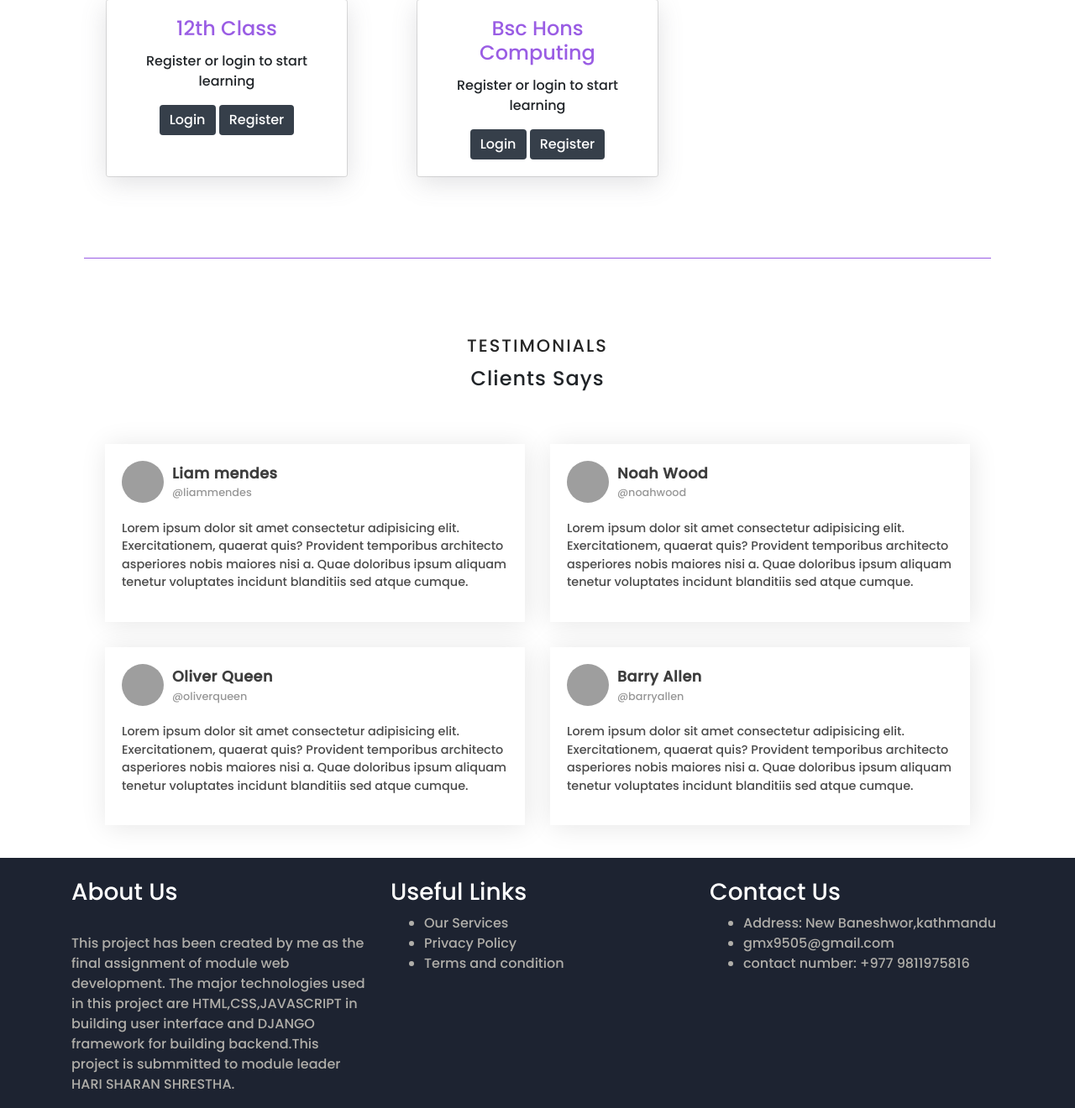
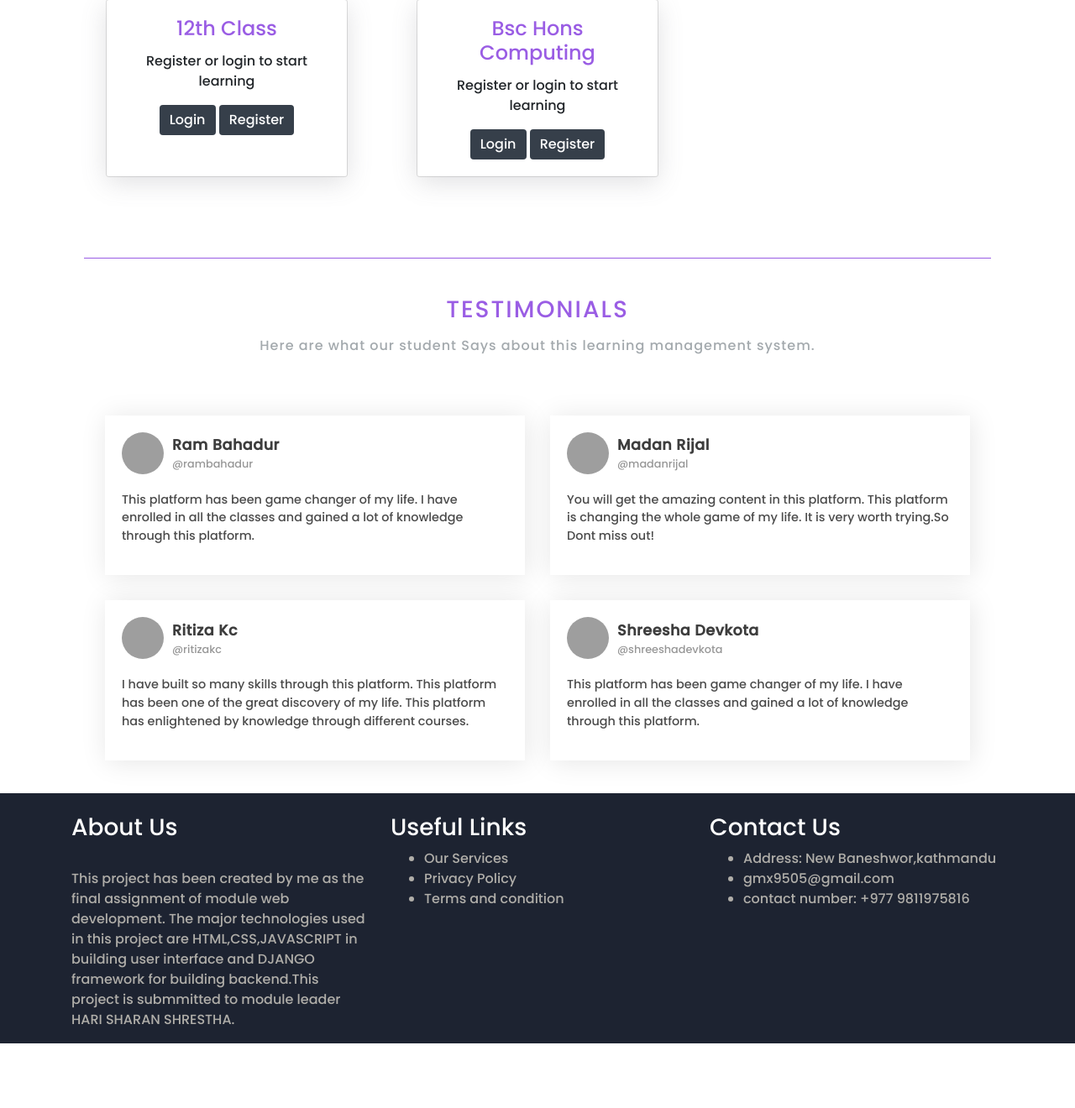
Before and after one commit to Laxman9505/Learning-Management-System, a Django app: page / in a window 1280 px wide. Shown: the part 1453-2773 px from the top of the page at 84% size. After the commit the page ends 2696 px from the top, so only its background shows below. Run offline with Django 3.2, Linux system fonts and the light colour scheme; data comes from the database, SQL or seed files in the repository; some libraries are stand-ins or nearby versions; grey boxes are pictures that could not be loaded.

Commit message:
Completed design and functionality of home page

```diff
--- a/app_users/templates/app_users/index.html
+++ b/app_users/templates/app_users/index.html
@@ -69,8 +69,8 @@
     <section id="testimonials">
       <!--heading--->
       <div class="testimonial-heading">
-          <span style="text-transform: capitalise;">Testimonials</span>
-          <h4>Clients Says</h4>
+          <span style="text-transform: capitalise; font-size: 28px; margin-top: -3rem; color: #9A5DE4;">Testimonials</span>
+          <p style="color: #A3A9AD;">Here are what our student Says about this learning management system.</p>
       </div>
       <!--testimonials-box-container------>
       <div class="testimonial-box-container">
@@ -87,8 +87,8 @@
                       </div>
                       <!--name-and-username-->
                       <div class="name-user">
-                          <strong>Liam mendes</strong>
-                          <span>@liammendes</span>
+                          <strong>Ram Bahadur</strong>
+                          <span>@rambahadur</span>
                       </div>
                   </div>
                   <!--reviews------>
@@ -102,7 +102,7 @@
               </div>
               <!--Comments---------------------------------------->
               <div class="client-comment">
-                  <p>Lorem ipsum dolor sit amet consectetur adipisicing elit. Exercitationem, quaerat quis? Provident temporibus architecto asperiores nobis maiores nisi a. Quae doloribus ipsum aliquam tenetur voluptates incidunt blanditiis sed atque cumque.</p>
+                  <p>This platform has been game changer of my life. I have enrolled in all the classes and gained a lot of knowledge through this platform.</p>
               </div>
           </div>
           <!--BOX-2-------------->
@@ -118,8 +118,8 @@
                       </div>
                       <!--name-and-username-->
                       <div class="name-user">
-                          <strong>Noah Wood</strong>
-                          <span>@noahwood</span>
+                          <strong>Madan Rijal</strong>
+                          <span>@madanrijal</span>
                       </div>
                   </div>
                   <!--reviews------>
@@ -133,7 +133,7 @@
               </div>
               <!--Comments---------------------------------------->
               <div class="client-comment">
-                  <p>Lorem ipsum dolor sit amet consectetur adipisicing elit. Exercitationem, quaerat quis? Provident temporibus architecto asperiores nobis maiores nisi a. Quae doloribus ipsum aliquam tenetur voluptates incidunt blanditiis sed atque cumque.</p>
+                  <p>You will get the amazing content in this platform. This platform is changing the whole game of my life. It is very worth trying.So Dont miss out!</p>
               </div>
           </div>
           <!--BOX-3-------------->
@@ -149,8 +149,8 @@
                       </div>
                       <!--name-and-username-->
                       <div class="name-user">
-                          <strong>Oliver Queen</strong>
-                          <span>@oliverqueen</span>
+                          <strong>Ritiza Kc</strong>
+                          <span>@ritizakc</span>
                       </div>
                   </div>
                   <!--reviews------>
@@ -164,7 +164,7 @@
               </div>
               <!--Comments---------------------------------------->
               <div class="client-comment">
-                  <p>Lorem ipsum dolor sit amet consectetur adipisicing elit. Exercitationem, quaerat quis? Provident temporibus architecto asperiores nobis maiores nisi a. Quae doloribus ipsum aliquam tenetur voluptates incidunt blanditiis sed atque cumque.</p>
+                  <p>I have built so many skills through this platform. This platform has been one of the great discovery of my life. This platform has enlightened by knowledge through different courses.</p>
               </div>
           </div>
           <!--BOX-4-------------->
@@ -179,8 +179,8 @@
                       </div>
                       <!--name-and-username-->
                       <div class="name-user">
-                          <strong>Barry Allen</strong>
-                          <span>@barryallen</span>
+                          <strong>Shreesha Devkota</strong>
+                          <span>@shreeshadevkota</span>
                       </div>
                   </div>
                   <!--reviews------>
@@ -194,7 +194,7 @@
               </div>
               <!--Comments---------------------------------------->
               <div class="client-comment">
-                  <p>Lorem ipsum dolor sit amet consectetur adipisicing elit. Exercitationem, quaerat quis? Provident temporibus architecto asperiores nobis maiores nisi a. Quae doloribus ipsum aliquam tenetur voluptates incidunt blanditiis sed atque cumque.</p>
+                  <p>This platform has been game changer of my life. I have enrolled in all the classes and gained a lot of knowledge through this platform.</p>
               </div>
           </div>
       </div>
--- a/static/css/master_css.css
+++ b/static/css/master_css.css
@@ -29,7 +29,7 @@ body{
   }
 
 .bg-light.scrolled{
-  background-color: #b2ebf2 !important;
+  background-color: #1D2331 !important;
 }
 
 
--- a/templates/base.html
+++ b/templates/base.html
@@ -14,7 +14,7 @@
   </head>
   <body class="body-app">
     <!-- navigation bar -->
-              <nav class="navbar navbar-expand-lg  navbar-light bg-light fixed-top scrolling-navbar">
+              <nav class="navbar navbar-expand-lg  navbar-light bg-light fixed-top scrolling-navbar" style="display: flex; align-items: center;justify-content: center;">
                 <div class="container" >
                       <a class="navbar-brand" href="{% url 'index' %}" style="color:white;" >Home</a>
                       <button class="navbar-toggler" type="button" data-toggle="collapse" data-target="#basicExampleNav"
```
